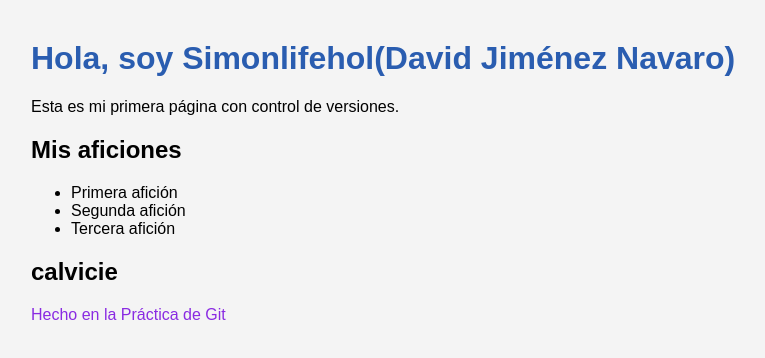
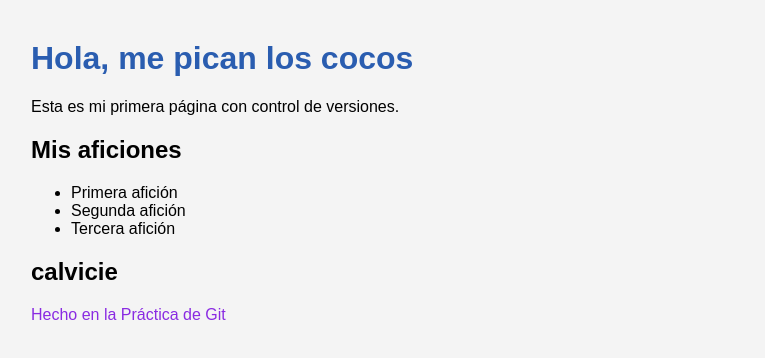
Before and after one commit to Simonlifehol/Proyectos, a plain HTML site: page mi-primer-repo/index.html in a window 1280 px wide. Shown: the whole page, without its empty margins (9-774 px from the left). Drawn offline with Linux system fonts and the light colour scheme.

Commit message:
cambiado el mensaje inicial

```diff
--- a/mi-primer-repo/index.html
+++ b/mi-primer-repo/index.html
@@ -6,7 +6,7 @@
   <title>Mi primera página</title>
 </head>
 <body>
-  <h1>Hola, soy Simonlifehol(David Jiménez Navaro)</h1>
+  <h1>Hola, me pican los cocos</h1>
   <p>Esta es mi primera página con control de versiones.</p>
   <h2>Mis aficiones</h2>
 <ul>
```
